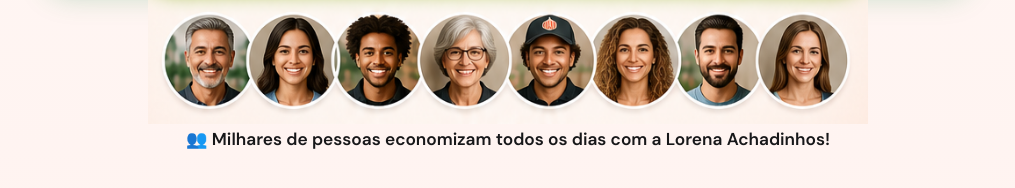
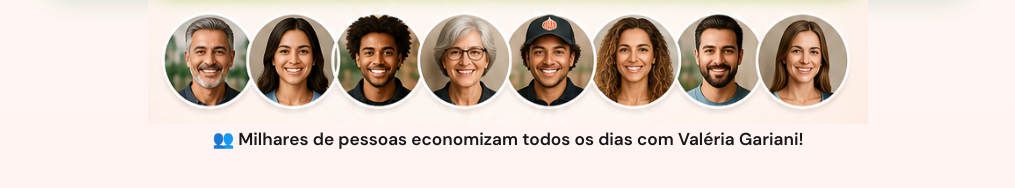
Before and after one commit to ValeriaGariani/Achadinhos, a plain HTML site: page beleza/index.html in a window 1280 px wide. Shown: the part 546-734 px from the top of the page, without its empty margins (132-1147 px from the left). Drawn offline with Linux system fonts and the light colour scheme.

Commit message:
Update testimonial name in index.html

```diff
--- a/beleza/index.html
+++ b/beleza/index.html
@@ -61,7 +61,7 @@
 
       <div class="proof">
         <img src="../avatares.png" alt="Pessoas que acompanham os grupos de promoções">
-        <p><span class="people-icon">👥</span> Milhares de pessoas economizam todos os dias com a Lorena Achadinhos!</p>
+        <p><span class="people-icon">👥</span> Milhares de pessoas economizam todos os dias com Valéria Gariani!</p>
       </div>
     </section>
   </main>
```
